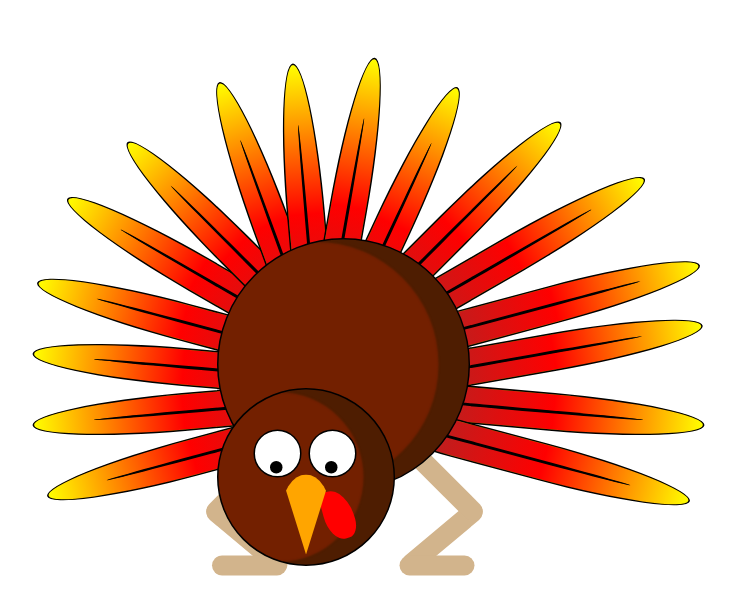
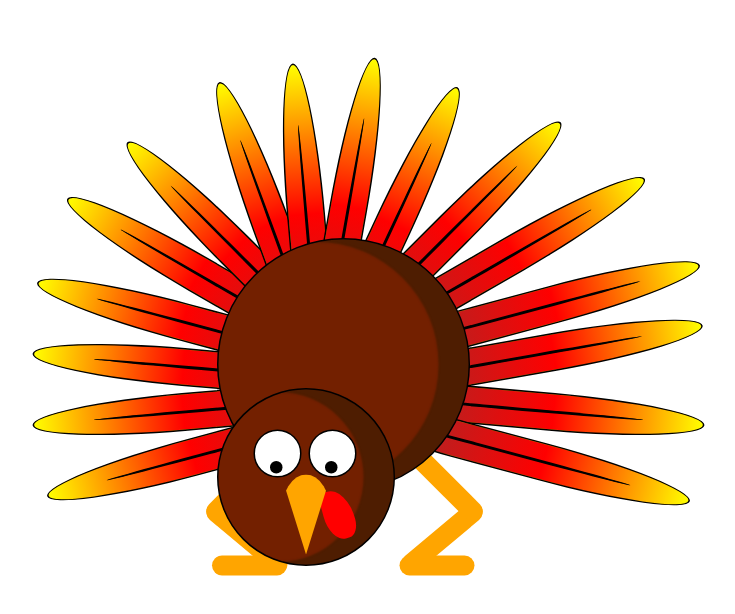
Before and after one commit to sethbaldridge87/cartoonTurkey3, a plain HTML site: page index.html in a window 1280 px wide. Shown: the whole page, without its empty margins (292-1027 px from the left). Drawn offline with Linux system fonts and the light colour scheme.

Commit message:
Update index.html

```diff
--- a/index.html
+++ b/index.html
@@ -265,7 +265,7 @@
 		position:absolute;
 		height: 200px;
 		width: 40px;
-		background-color: tan;
+		background-color: orange;
 		z-index: -1;
 		border-bottom-left-radius: 20px;
     	border-bottom-right-radius: 20px;
@@ -284,7 +284,7 @@
 		position:absolute;
 		height: 200px;
 		width: 40px;
-		background-color: tan;
+		background-color: orange;
 		z-index: -2;
 		border-bottom-left-radius: 20px;
     	border-bottom-right-radius: 20px;
@@ -306,7 +306,7 @@
 		top: 1040px;
 		height: 150px;
 		width: 40px;
-		background-color: tan;
+		background-color: orange;
 		z-index: -2;
 		border-bottom-left-radius: 20px;
     	border-bottom-right-radius: 20px;
```
